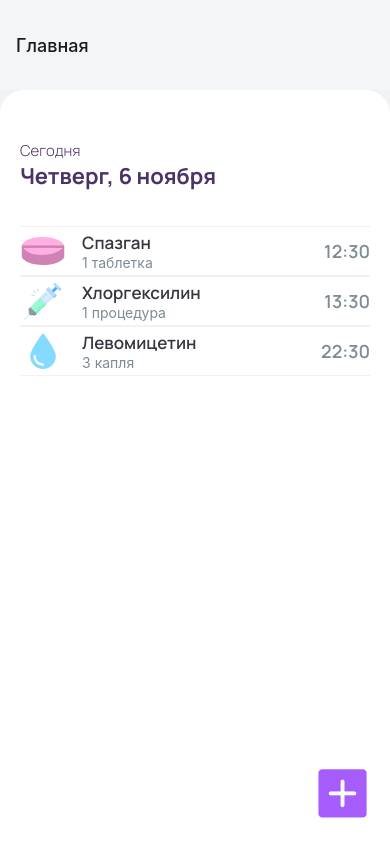
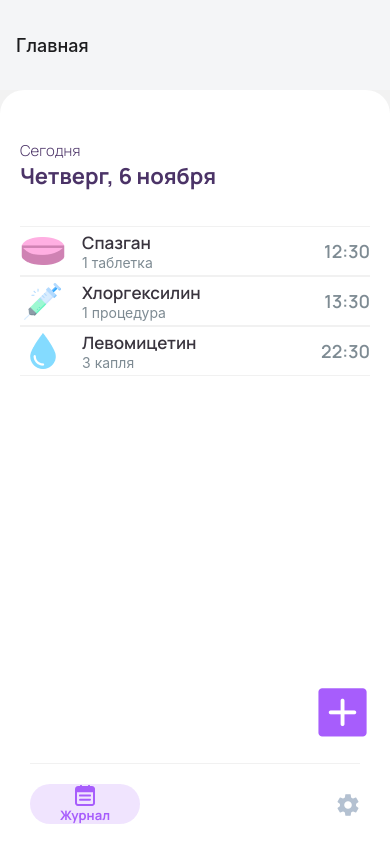
Before and after one commit to EmmaMaltseva/medtrack, a React Native app: screen / in a window 390 px wide. Built offline with nearby package versions, Linux system fonts and the light colour scheme.

Commit message:
Добавила перключатель экранов внизу, переименовала экран карточки лекартсва в настрйоки, тк карточка лекарства будет реализована в виде формы

```diff
--- a/components/Main.js
+++ b/components/Main.js
@@ -1,7 +1,8 @@
 import React, { useState } from 'react';
-import { StyleSheet, View, Text, TouchableOpacity, FlatList, Image, Button, Modal } from 'react-native';
+import { StyleSheet, View, Text, TouchableOpacity, FlatList, Image, Pressable, Modal } from 'react-native';
 import { gStyle } from '../styles/style';
 import { AntDesign } from '@expo/vector-icons';
+import { Ionicons } from '@expo/vector-icons';
 import Form from "./Form"
 class Question extends React.Component {
   render() {
@@ -68,7 +69,7 @@ export default function Main({ navigation }) {
       </Text>
       {/*в data прописываем с каким массивом работаем*/}
       <FlatList style={styles.items} data={pills} renderItem={({item}) => (
-        <TouchableOpacity style={styles.item} onPress={()=> navigation.navigate('PillCard', item)}>
+        <TouchableOpacity style={styles.item} onPress={()=> navigation.navigate('SettingsScreen', item)}>
           <Image style={ styles.img } source={item.img}/>
           <View style={styles.itemDescription}>
             <View style={styles.itemLeftDescription}>
@@ -83,6 +84,15 @@ export default function Main({ navigation }) {
         </TouchableOpacity>
       )}/>
       <AntDesign name="plussquare" size={55} style={styles.buttonAdd} onPress={() => setModalWindow(true)}/>
+      <View style={styles.containerSwitchScreen}>
+        <Pressable style={styles.buttonMedShedule}>
+        <Image style={ styles.imgMainButton } source={require('../assets/img/mainScreen.png')}/>
+          <Text style={styles.textButtonMedShedule}>Журнал</Text>
+        </Pressable>
+        <TouchableOpacity onPress={()=> navigation.navigate('SettingsScreen', pills[1])}>
+          <Ionicons style={styles.buttonSettings} name="ios-settings-sharp" size={24} color="#B4C1D1" />
+        </TouchableOpacity>
+      </View>
     </View>
   );
 }
@@ -200,6 +210,36 @@ const styles = StyleSheet.create({
   buttonClose: {
     marginTop: 60,
     marginRight: 20
+  },
+
+  containerSwitchScreen: {
+    paddingTop: 20,
+    marginTop: 20,
+    marginHorizontal: 10,
+    borderTopColor: "#F1F1F1",
+    borderTopWidth: 1,
+    display: 'flex',
+    flexDirection: 'row',
+    justifyContent: 'space-between'
+  },
+
+  buttonMedShedule: {
+    height: 40,
+    width: 110,
+    backgroundColor: "rgba(140, 48, 245, 0.13)",
+    borderRadius: 30,
+    alignItems: 'center',
+    justifyContent: 'center'
+  },
+
+  textButtonMedShedule: {
+    color: "#A75DFC",
+    fontSize: 13,
+    fontFamily: "mp-bold"
+  },
+
+  buttonSettings: {
+    marginTop: 8
   }
 
 });
--- a/navigate.js
+++ b/navigate.js
@@ -1,6 +1,6 @@
 import React from 'react';
 import Main from './components/Main'
-import PillCard from './components/PillCard'
+import SettingsScreen from './components/SettingsScreen'
 import { gStyle } from './styles/style'
 
 import { createStackNavigator } from '@react-navigation/stack';
@@ -23,9 +23,9 @@ export default function Navigate() {
         }
       />
       <Stack.Screen
-        name="PillCard"
-        component={PillCard}
-        options={{title: 'Карточка лекарства'}}
+        name="SettingsScreen"
+        component={SettingsScreen}
+        options={{title: 'Настройки'}}
       />
     </Stack.Navigator>
   </NavigationContainer>;
```
Also changed, not shown: assets/img/mainScreen.png (added), components/SettingsScreen.js (renamed from components/PillCard.js).
